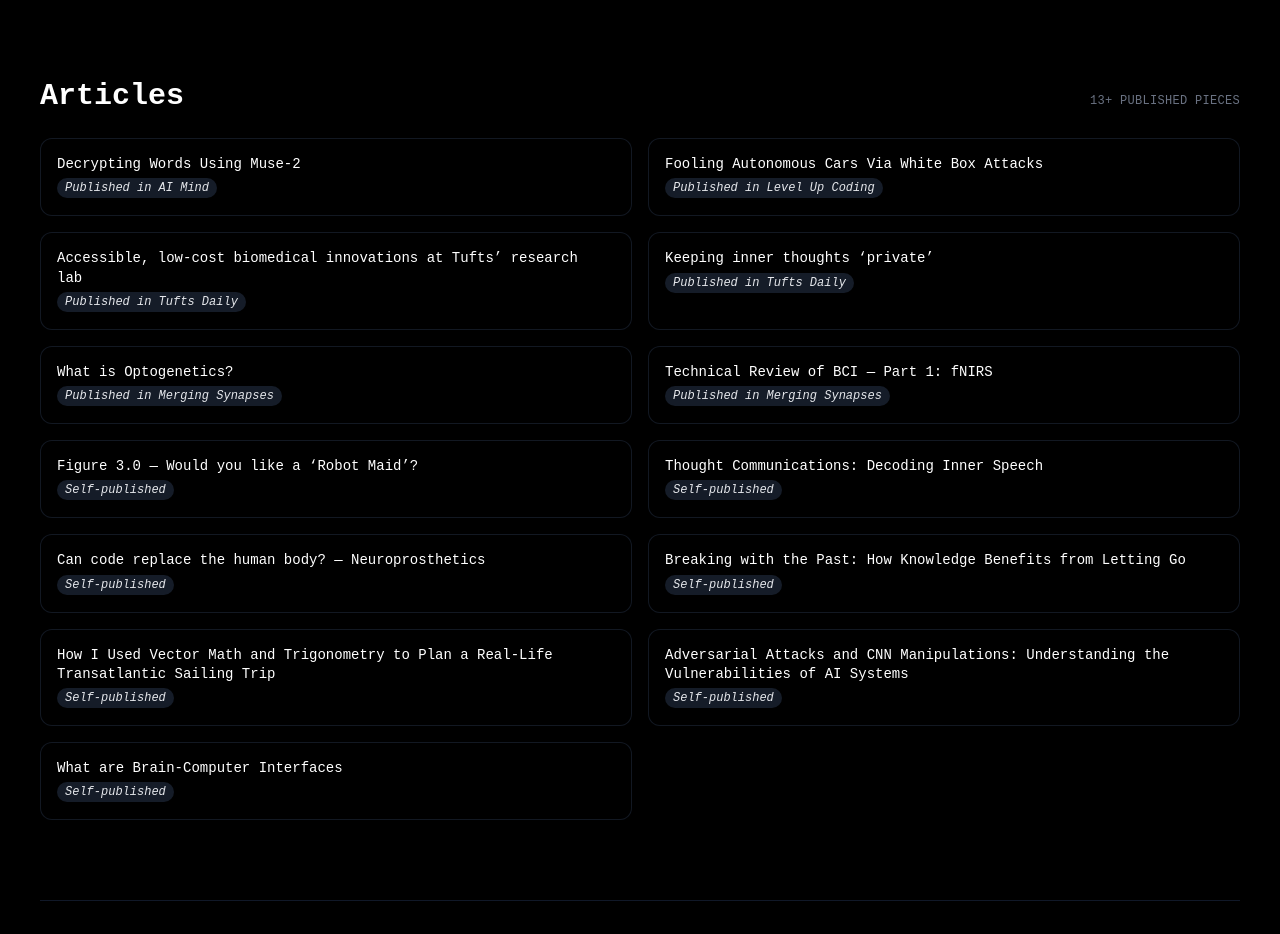
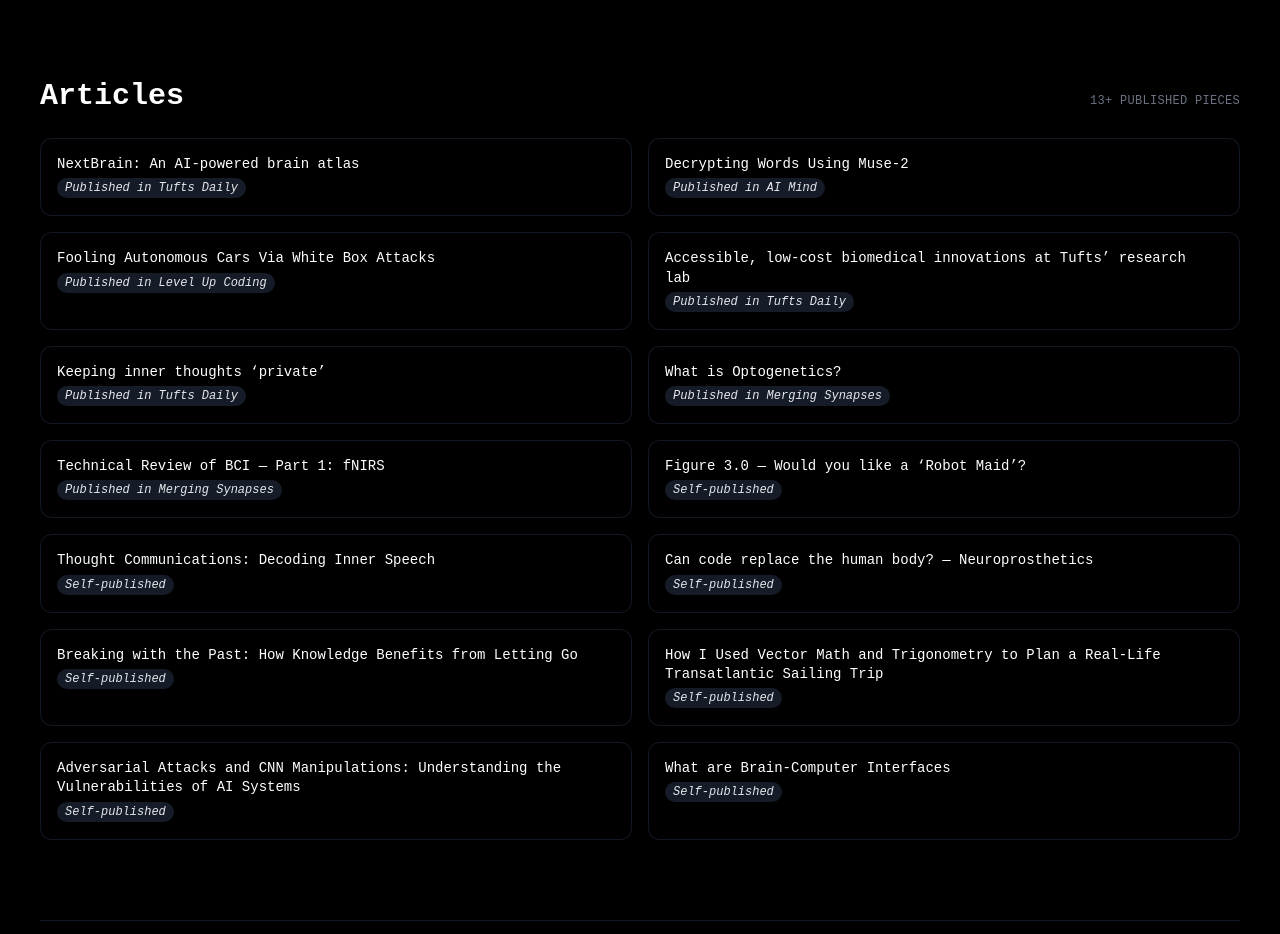
Before and after one commit to hande-nk/Hande-Naz-Kavas-Portfolio, a Next.js app: page / in a window 1280 px wide. Shown: the part 1020-1954 px from the top of the page. Built offline with nearby package versions, Linux system fonts and the light colour scheme; a web font is replaced by a local one.

Commit message:
Added new article

```diff
--- a/src/app/page.tsx
+++ b/src/app/page.tsx
@@ -224,6 +224,26 @@
         </div>
 
         <div className="grid gap-4 md:grid-cols-2">
+          {/* 0 */}
+          <article className="group rounded-xl border border-gray-800/60 bg-black/40 p-4 transition hover:border-gray-400/80 hover:bg-black/70">
+            <Link
+              href="https://www.tuftsdaily.com/article/2025/12/nextbrain-an-ai-powered-brain-atlas"
+              className="flex items-start justify-between gap-3"
+              target="_blank"
+            >
+              <div>
+                <h3 className="text-sm font-medium leading-snug group-hover:underline">
+                  NextBrain: An AI-powered brain atlas
+                </h3>
+                <p className="mt-1 inline-flex items-center rounded-full bg-gray-800/70 px-2 py-0.5 text-xs font-light italic text-gray-200">
+                  Published in Tufts Daily
+                </p>
+              </div>
+              <span className="mt-1 text-xs opacity-0 transition group-hover:opacity-100">
+                ↗
+              </span>
+            </Link>
+          </article>
           {/* 1 */}
           <article className="group rounded-xl border border-gray-800/60 bg-black/40 p-4 transition hover:border-gray-400/80 hover:bg-black/70">
             <Link
```
